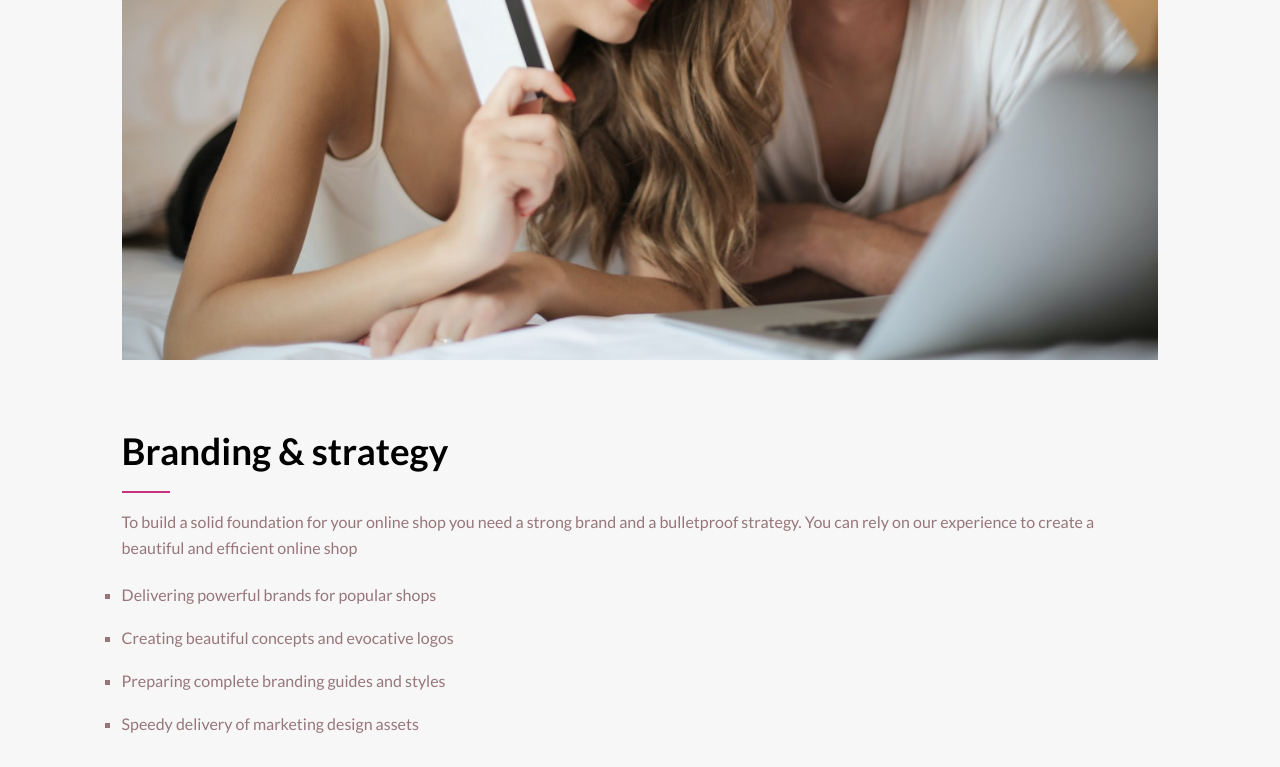
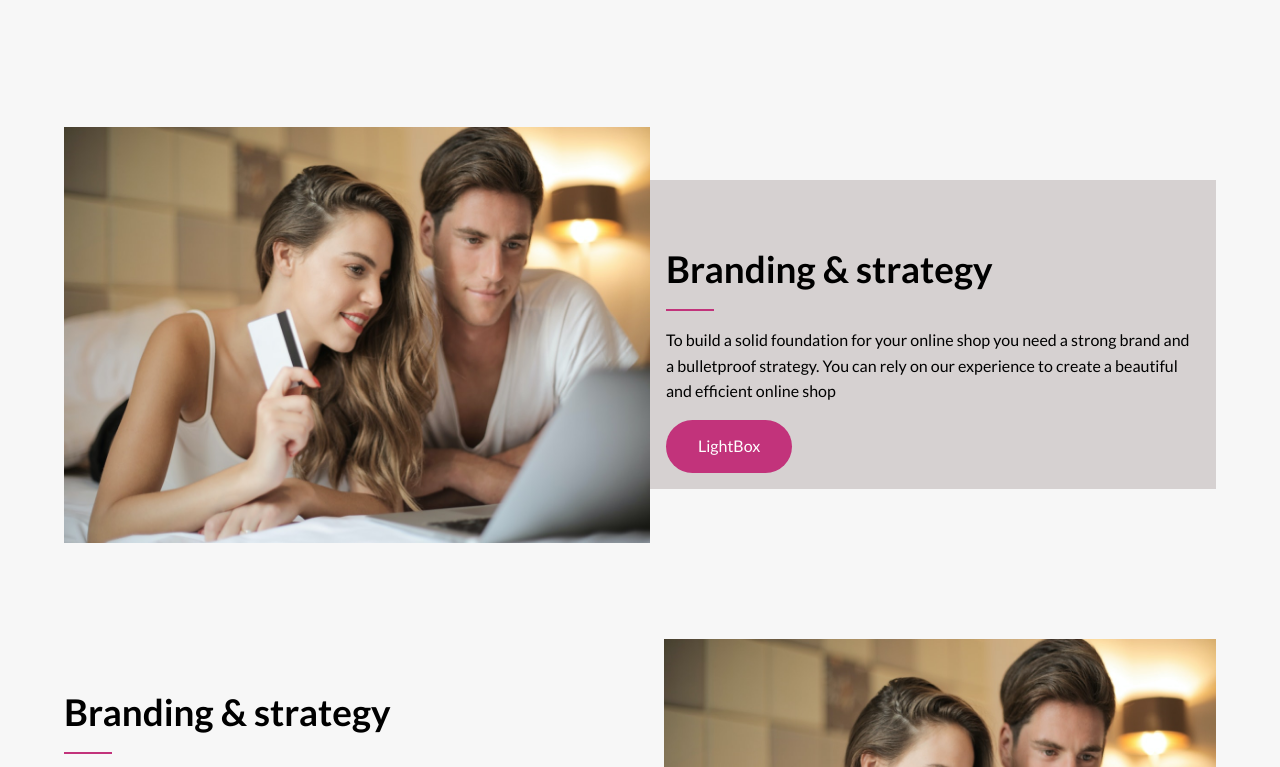
Before and after one commit to CRISSFMB/landing-page-spify-add-portfolio, a website: page src/index.html in a window 1280 px wide. Shown: the part 1560-2327 px from the top of the page. Drawn offline with nearby package versions, Linux system fonts and the light colour scheme; files that its build step writes are made by us from their sources.

Commit message:
add second article diferent desing

```diff
--- a/src/index.html
+++ b/src/index.html
@@ -129,7 +129,7 @@
 
       <section class="services-section">
 
-        <div class="container">
+        <div class="">
           <article class="service">
             <div class="content-text-service">
 
@@ -162,6 +162,7 @@
 
           </article>
           <article class="service">
+            <img src="./images/hero.jpg" alt="image-service">
             <div class="content-text-service">
 
               <h4 class="service-title">Branding & strategy</h4>
@@ -171,25 +172,17 @@
               <p class="service-text">To build a solid foundation for your online shop you need a strong brand and a
                 bulletproof strategy. You can rely on our experience to create a beautiful and efficient online shop</p>
 
-              <ul class="service-list-container">
-                <li class="service-list">
-                  <p class="service-list-paragraph">Delivering powerful brands for popular shops</p>
-                </li>
-                <li class="service-list">
-                  <p class="service-list-paragraph">Creating beautiful concepts and evocative logos</p>
-                </li>
-                <li class="service-list">
-                  <p class="service-list-paragraph">Preparing complete branding guides and styles</p>
-                </li>
-                <li class="service-list">
-                  <p class="service-list-paragraph">Speedy delivery of marketing design assets</p>
-                </li>
-              </ul>
+
+              <button class="btn rounded">
+                LightBox
+              </button>
+
+
 
 
             </div>
 
-            <img src="./images/hero.jpg" alt="image-service">
+
 
           </article>
           <article class="service">
--- a/src/scss/components/section-services.scss
+++ b/src/scss/components/section-services.scss
@@ -25,3 +25,38 @@
     }
   }
 }
+
+@include desktop {
+  .services-section {
+    padding-top: 15rem;
+    .service {
+      margin: 6rem 0;
+      display: grid;
+      grid-template-columns: 1fr 1fr;
+      gap: 3rem;
+
+      img {
+        width: 586px;
+        height: 416px;
+      }
+    }
+
+    .service:nth-child(2) {
+      gap: 0;
+      height: 416px;
+      display: flex;
+      align-items: center;
+      .content-text-service {
+        text-align: start;
+        background-color: $darkGrey;
+        padding: 1rem;
+        margin-bottom: 0;
+        display: flex;
+        align-items: start;
+        justify-content: center;
+        flex-direction: column;
+        color: $mainBlack;
+      }
+    }
+  }
+}
--- a/src/scss/variables.scss
+++ b/src/scss/variables.scss
@@ -9,10 +9,11 @@ $primaryColor: #051937;
 $mainWhite: #fff;
 $offWhite: #f7f7f7;
 $mainBlack: #000;
-$mainGrey: #ececec;
-$darkGrey: #afafaf;
+$mainGrey: #e8e0e0;
+$darkGrey: rgba(211, 206, 206, 0.905);
 $rosalight: #c2337b;
 $colorText: #97767b;
+$grey: rgba(245, 245, 245, 0.809);
 
 /* helpers */
 
```
Also changed, not shown: public/index.html (+1 -1 lines), public/css/styles.css.
